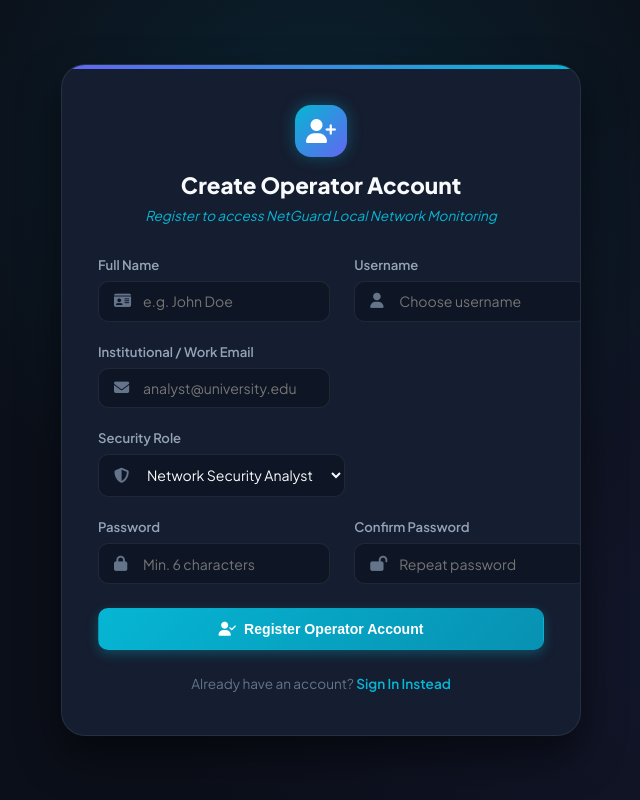
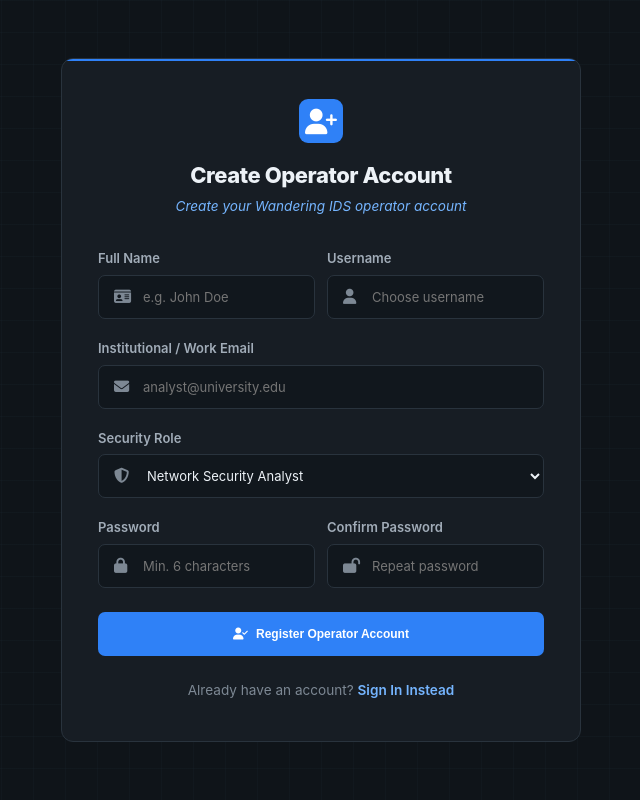
Before and after one commit to acasjoshua/NetGuard, a Django app: template templates/register/register.html in a window 1280 px wide. Shown: the whole page, without its empty margins (319-959 px from the left). Run offline with Django 4.2, Linux system fonts and the light colour scheme; the template is opened without the code that fills it, so the values that code supplies are empty.

Commit message:
style(auth): apply WIDS branding and updated theme to login and register templates

```diff
--- a/templates/register/register.html
+++ b/templates/register/register.html
@@ -4,7 +4,7 @@
 <head>
     <meta charset="UTF-8">
     <meta name="viewport" content="width=device-width, initial-scale=1.0">
-    <title>Register Account - NetGuard Local Network Monitoring & IDS</title>
+    <title>Create account - WIDS</title>
     <!-- Modern Google Fonts -->
     <link rel="preconnect" href="https://fonts.googleapis.com">
     <link rel="preconnect" href="https://fonts.gstatic.com" crossorigin>
@@ -13,99 +13,18 @@
     <link rel="stylesheet" href="https://cdnjs.cloudflare.com/ajax/libs/font-awesome/6.4.0/css/all.min.css">
     <!-- Core Theme CSS -->
     <link rel="stylesheet" href="{% static 'css/netguard_theme.css' %}">
-    <style>
-        .auth-wrapper {
-            min-height: 100vh;
-            display: flex;
-            align-items: center;
-            justify-content: center;
-            padding: 2.5rem 1rem;
-            background: radial-gradient(circle at 50% 20%, rgba(6, 182, 212, 0.12), transparent 45%),
-                        radial-gradient(circle at 80% 80%, rgba(99, 102, 241, 0.08), transparent 45%),
-                        var(--bg-main);
-        }
-
-        .auth-card {
-            background-color: var(--bg-card);
-            border: 1px solid var(--border-color);
-            border-radius: var(--radius-xl);
-            box-shadow: 0 20px 40px rgba(0, 0, 0, 0.5);
-            width: 100%;
-            max-width: 520px;
-            padding: 2.5rem 2.25rem;
-            position: relative;
-            overflow: hidden;
-        }
-
-        .auth-card::before {
-            content: '';
-            position: absolute;
-            top: 0;
-            left: 0;
-            right: 0;
-            height: 4px;
-            background: linear-gradient(90deg, var(--brand-indigo), var(--brand-cyan));
-        }
-
-        .auth-header {
-            text-align: center;
-            margin-bottom: 1.75rem;
-        }
-
-        .auth-logo-icon {
-            width: 52px;
-            height: 52px;
-            border-radius: var(--radius-lg);
-            background: linear-gradient(135deg, var(--brand-cyan), var(--brand-indigo));
-            display: inline-flex;
-            align-items: center;
-            justify-content: center;
-            color: #fff;
-            font-size: 1.5rem;
-            box-shadow: var(--shadow-glow-cyan);
-            margin-bottom: 0.75rem;
-        }
-
-        .auth-title {
-            font-size: 1.4rem;
-            font-weight: 800;
-            color: var(--text-primary);
-        }
-
-        .auth-subtitle {
-            font-size: 0.85rem;
-            color: var(--brand-cyan);
-            font-style: italic;
-            margin-top: 0.2rem;
-        }
-
-        .input-icon-group {
-            position: relative;
-        }
-
-        .input-icon-group i {
-            position: absolute;
-            left: 1rem;
-            top: 50%;
-            transform: translateY(-50%);
-            color: var(--text-muted);
-            font-size: 0.95rem;
-        }
-
-        .input-icon-group .form-control {
-            padding-left: 2.75rem;
-        }
-    </style>
+    <link rel="stylesheet" href="{% static 'css/login/login.css' %}">
+    <link rel="stylesheet" href="{% static 'css/wids_theme.css' %}">
 </head>
 <body class="theme-dark">
     <div class="auth-wrapper">
-        <div class="auth-card">
+        <div class="auth-card register-card">
             <div class="auth-header">
                 <div class="auth-logo-icon">
                     <i class="fa-solid fa-user-plus"></i>
                 </div>
                 <h1 class="auth-title">Create Operator Account</h1>
-                <p class="auth-subtitle">Register to access NetGuard Local Network Monitoring</p>
+                <p class="auth-subtitle">Create your Wandering IDS operator account</p>
             </div>
 
             {% if error %}
```
Also changed, not shown: templates/login/login.html (+8 -20 lines).
